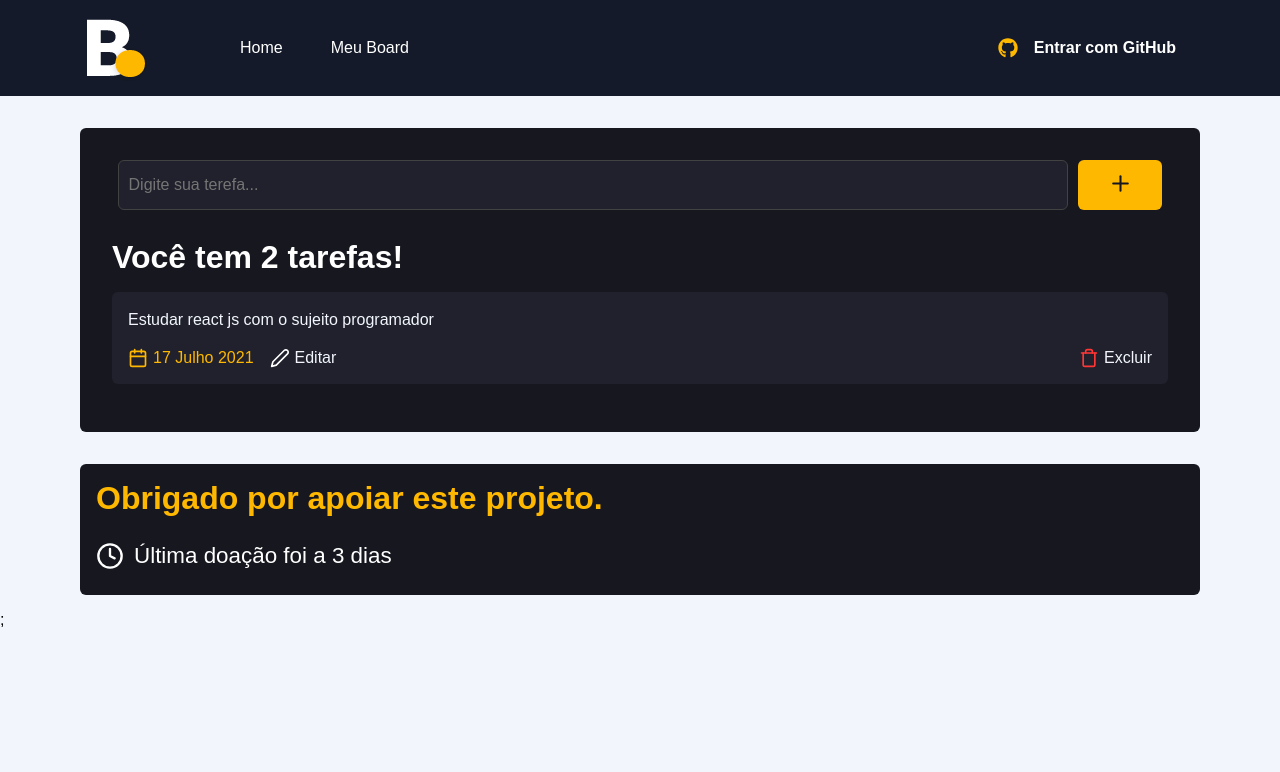
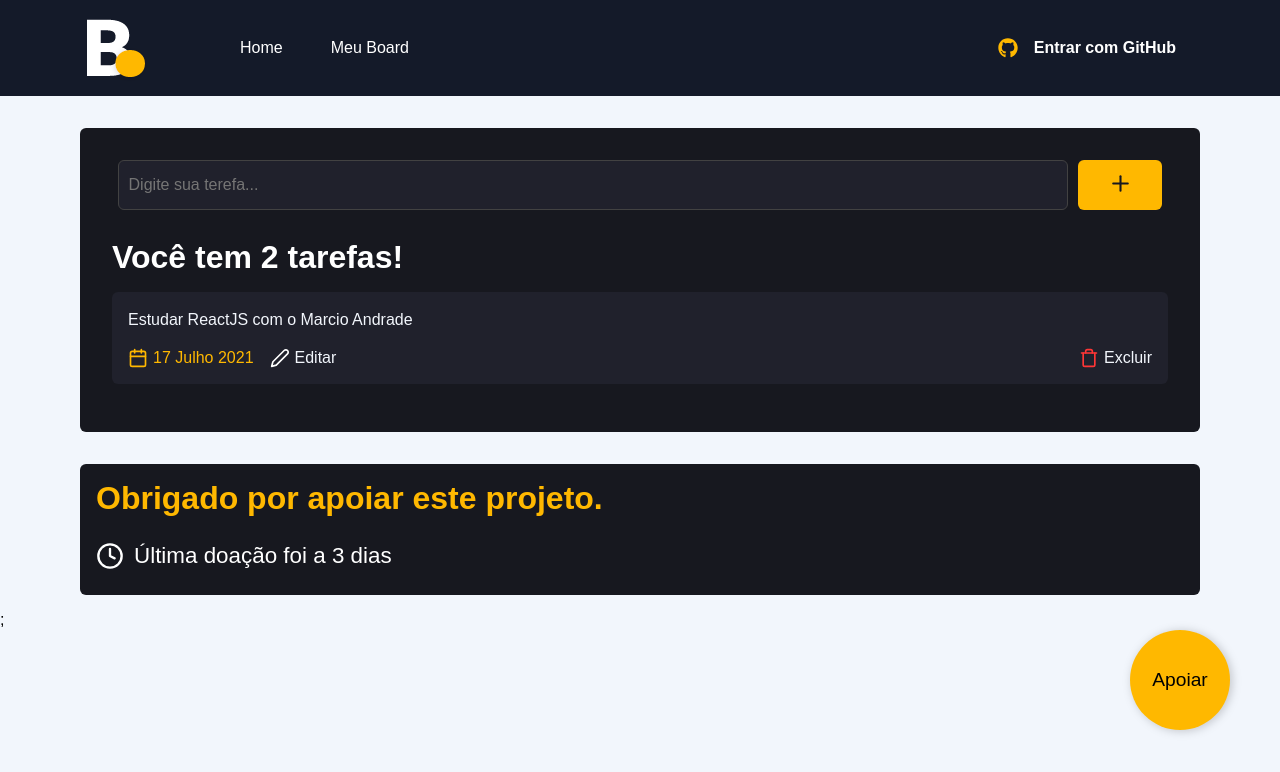
Before and after one commit to marcioandradejs/app-minha-rotina, a Next.js app: page /board in a window 1280 px wide. Shown: the top 772 px of the page. Built offline with nearby package versions, Linux system fonts and the light colour scheme.

Commit message:
botao apoiar

```diff
--- /dev/null
+++ b/src/components/SupportButton/index.tsx
@@ -0,0 +1,12 @@
+import Link from 'next/link'
+import styles from './styles.module.scss'
+
+export function SupportButton() {
+  return(
+    <div className={styles.donateContainer}>
+      <Link href="/donate">
+        <button>Apoiar</button>
+      </Link>
+    </div>
+  )
+}
--- /dev/null
+++ b/src/components/SupportButton/styles.module.scss
@@ -0,0 +1,21 @@
+.donateContainer {
+  position: absolute;
+  bottom: 70px;
+  right: 50px;
+  z-index: 99;
+
+  button {
+    border: 0;
+    background: #ffb800;
+    width: 100px;
+    height: 100px;
+    border-radius: 50%;
+    font-size: 1.2rem;
+    filter: drop-shadow(2px 1px 5px rgba(0, 0, 0, 0.2));
+    transition: all 0.2s;
+  }
+
+  button:hover {
+    transform: scale(1.2);
+  }
+}
--- a/src/pages/board/index.tsx
+++ b/src/pages/board/index.tsx
@@ -1,5 +1,6 @@
 import Head from 'next/head'
 import { FiCalendar, FiClock, FiEdit2, FiPlus, FiTrash } from 'react-icons/fi'
+import { SupportButton } from '../../components/SupportButton'
 import styles from './styles.module.scss'
 
 export default function Board() {
@@ -21,7 +22,7 @@
       <h1>Você tem 2 tarefas!</h1>
       <section>
         <article className={styles.taskList}>
-          <p>Estudar react js com o sujeito programador</p>
+          <p>Estudar ReactJS com o Marcio Andrade</p>
           <div className={styles.actions}>
             <div>
               <div>
@@ -50,6 +51,7 @@
         </time>
       </div>
     </div>
+    <SupportButton />
     </>
   )
 }
```
